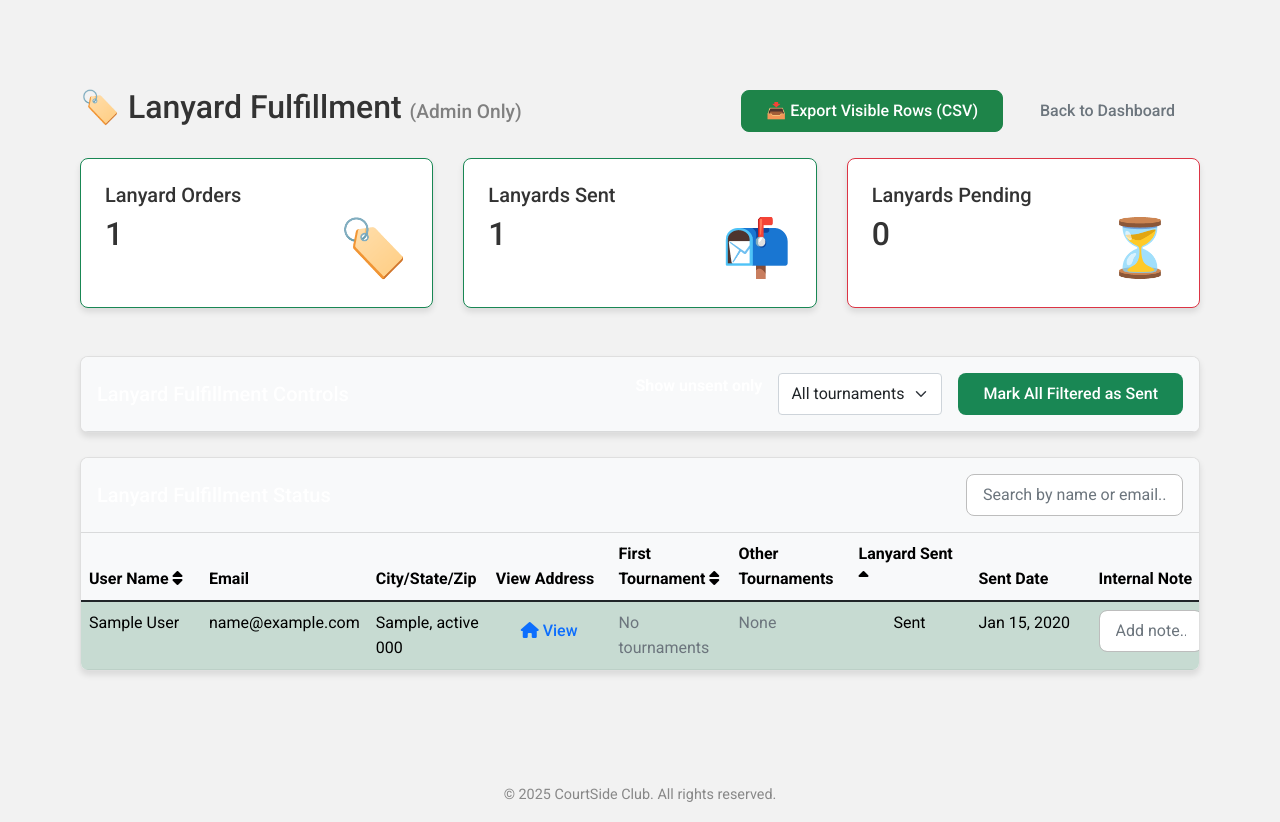
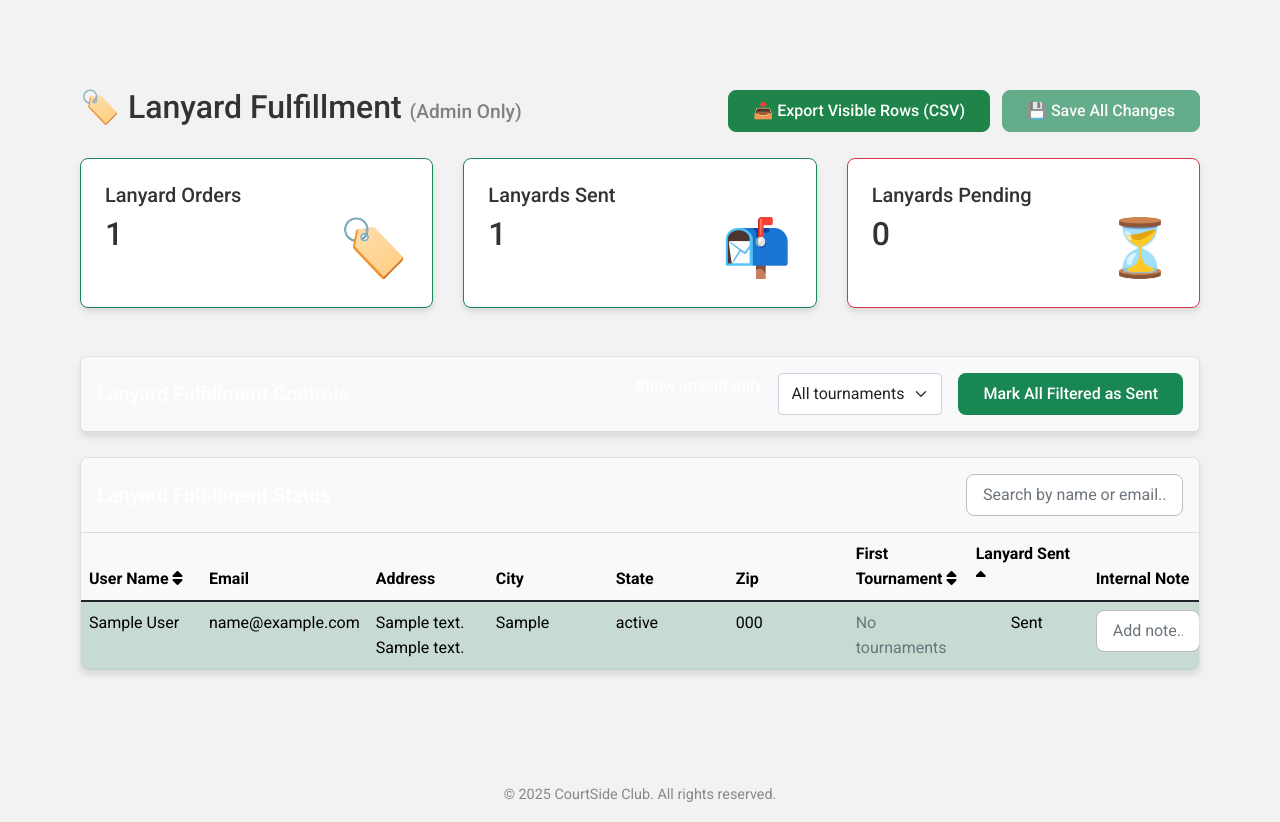
Before and after one commit to rbattleb271982/courtsideclub, a Flask app: page /admin/lanyards in a window 1280 px wide. Shown: the part 71-893 px from the top of the page. Run offline with Flask 3, Linux system fonts and the light colour scheme; a user stored in the database is signed in; tables that the repository leaves empty hold one stand-in row (values such as "Sample post").

Commit message:
Improve the admin page used to fulfill lanyard shipments for tournament attendees
Refactors the /admin/lanyard page: streamlines layout, adds save functionality, and updates User.lanyard_sent status via AJAX.

Replit-Commit-Author: Agent
Replit-Commit-Session-Id: f4bbcaab-9732-429d-9db8-26d2f059e256
Replit-Commit-Screenshot-Url: https://storage.googleapis.com/screenshot-production-us-central1/bafb033d-26a4-47de-b4d6-96666ed788fe/704e461b-b48a-45fe-a6fc-5768bac9d049.jpg

```diff
--- a/templates/admin_lanyard_fulfillment.html
+++ b/templates/admin_lanyard_fulfillment.html
@@ -6,8 +6,8 @@
   <div class="d-flex justify-content-between align-items-center mb-4">
     <h2>🏷️ Lanyard Fulfillment <span style="font-size: 0.6em; color: gray;">(Admin Only)</span></h2>
     <div>
-      <button id="export-csv-btn" class="btn btn-primary">📥 Export Visible Rows (CSV)</button>
-      <a href="{{ url_for('admin.admin_dashboard') }}" class="btn btn-outline-secondary ms-2">Back to Dashboard</a>
+      <button id="export-csv-btn" class="btn btn-primary me-2">📥 Export Visible Rows (CSV)</button>
+      <button id="save-changes-btn" class="btn btn-success" disabled>💾 Save All Changes</button>
     </div>
   </div>
 
@@ -110,12 +110,12 @@
             <tr>
               <th class="sortable" data-sort="name">User Name <i class="fas fa-sort"></i></th>
               <th>Email</th>
-              <th>City/State/Zip</th>
-              <th>View Address</th>
+              <th>Address</th>
+              <th>City</th>
+              <th>State</th>
+              <th>Zip</th>
               <th class="sortable" data-sort="tournament">First Tournament <i class="fas fa-sort"></i></th>
-              <th>Other Tournaments</th>
               <th class="sortable" data-sort="status">Lanyard Sent <i class="fas fa-sort"></i></th>
-              <th>Sent Date</th>
               <th>Internal Note</th>
             </tr>
           </thead>
@@ -133,16 +133,31 @@
               <td>
                 {% if item.has_address %}
                 {% set address = get_shipping_address(item.user.id) %}
-                {{ address.city }}{% if address.state %}, {{ address.state }}{% endif %} {{ address.zip_code }}
+                {{ address.address1 }}{% if address.address2 %} {{ address.address2 }}{% endif %}
                 {% else %}
                 <span class="badge bg-danger">No address</span>
                 {% endif %}
               </td>
               <td>
                 {% if item.has_address %}
-                <button class="btn btn-sm btn-outline-primary view-address-btn" data-user-id="{{ item.user.id }}">
-                  <i class="fas fa-home"></i> View
-                </button>
+                {% set address = get_shipping_address(item.user.id) %}
+                {{ address.city }}
+                {% else %}
+                <span class="text-muted">—</span>
+                {% endif %}
+              </td>
+              <td>
+                {% if item.has_address %}
+                {% set address = get_shipping_address(item.user.id) %}
+                {{ address.state or "—" }}
+                {% else %}
+                <span class="text-muted">—</span>
+                {% endif %}
+              </td>
+              <td>
+                {% if item.has_address %}
+                {% set address = get_shipping_address(item.user.id) %}
+                {{ address.zip_code }}
                 {% else %}
                 <span class="text-muted">—</span>
                 {% endif %}
@@ -154,27 +169,14 @@
                 <span class="text-muted">No tournaments</span>
                 {% endif %}
               </td>
-              <td>
-                {% if other_tournaments.get(item.user.id) %}
-                {{ other_tournaments.get(item.user.id)|safe }}
-                {% else %}
-                <span class="text-muted">None</span>
-                {% endif %}
-              </td>
               <td class="status-cell">
                 <div class="form-check form-switch">
                   <input class="form-check-input lanyard-toggle" type="checkbox" id="lanyard-{{ item.user.id }}"
                          {{ 'checked' if item.user.lanyard_sent else '' }}
-                         data-user-id="{{ item.user.id }}">
+                         data-user-id="{{ item.user.id }}"
+                         data-original-state="{{ 'true' if item.user.lanyard_sent else 'false' }}">
                   <label class="form-check-label" for="lanyard-{{ item.user.id }}">Sent</label>
                 </div>
-              </td>
-              <td class="date-cell">
-                {% if item.user.lanyard_sent and item.user.lanyard_sent_date %}
-                {{ item.user.lanyard_sent_date.strftime('%b %d, %Y') }}
-                {% else %}
-                <span class="text-muted">—</span>
-                {% endif %}
               </td>
               <td>
                 <input type="text" class="form-control form-control-sm internal-note"
@@ -221,7 +223,11 @@
     const markAllSentBtn = document.getElementById('mark-all-sent-btn');
     const exportCsvBtn = document.getElementById('export-csv-btn');
     const filterUrgentBtn = document.getElementById('filter-urgent-btn');
+    const saveChangesBtn = document.getElementById('save-changes-btn');
     const addressModal = new bootstrap.Modal(document.getElementById('addressModal'));
+
+    // Track changes for batch saving
+    const lanyardChanges = new Map(); // userId -> new status
 
     // Function to apply all filters
     function applyFilters() {
@@ -290,45 +296,109 @@
       toggle.addEventListener('change', function() {
         const userId = this.dataset.userId;
         const checked = this.checked;
+        const originalState = this.dataset.originalState === 'true';
         const row = document.querySelector(`tr[data-user-id="${userId}"]`);
-        const dateCell = row.querySelector('.date-cell');
 
-        // Send AJAX request to update status
-        fetch(`/admin/lanyards/update-status/${userId}`, {
+        // Only register a change if the value is different from the original
+        if (checked !== originalState) {
+          lanyardChanges.set(userId, checked);
+          saveChangesBtn.disabled = false; // Enable save button
+        } else {
+          // If toggled back to original state, remove from changes
+          lanyardChanges.delete(userId);
+          saveChangesBtn.disabled = lanyardChanges.size === 0; // Disable if no changes
+        }
+
+        // Update UI immediately (will be confirmed on save)
+        if (checked) {
+          row.classList.add('table-success');
+        } else {
+          row.classList.remove('table-success');
+        }
+
+        // Update row's needs-lanyard attribute for filtering
+        row.dataset.needsLanyard = !checked && row.dataset.tournamentId === (tournamentFilter.value || '');
+      });
+    });
+
+    // Save all changes button
+    saveChangesBtn.addEventListener('click', function() {
+      if (lanyardChanges.size === 0) {
+        return; // Nothing to save
+      }
+
+      // Disable save button during the save operation
+      saveChangesBtn.disabled = true;
+      saveChangesBtn.innerHTML = '<span class="spinner-border spinner-border-sm" role="status" aria-hidden="true"></span> Saving...';
+
+      // Prepare the payload with all changes
+      const payload = Array.from(lanyardChanges).map(([userId, status]) => {
+        return { userId, status };
+      });
+
+      // Send batch update request
+      fetch('/admin/lanyards/batch-update', {
         method: 'POST',
         headers: {
-            'Content-Type': 'application/x-www-form-urlencoded',
+          'Content-Type': 'application/json',
         },
-          body: `status=${checked}`
+        body: JSON.stringify({ updates: payload })
       })
       .then(response => response.json())
       .then(data => {
         if (data.success) {
+          // Update UI to reflect saved state
+          let sentCount = 0;
+
+          // Update all rows that were successfully saved
+          data.results.forEach(result => {
+            if (result.success) {
+              const row = document.querySelector(`tr[data-user-id="${result.userId}"]`);
+              const toggle = row.querySelector('.lanyard-toggle');
+
+              // Update the original state to match the new state
+              toggle.dataset.originalState = result.status;
+
               // Update row styling
-            if (checked) {
+              if (result.status) {
                 row.classList.add('table-success');
-              dateCell.innerHTML = data.date ? data.date.split(' ')[0] : '—';
+                sentCount++;
               } else {
                 row.classList.remove('table-success');
-              dateCell.innerHTML = '<span class="text-muted">—</span>';
               }
-            // Update row's needs-lanyard attribute
-            if (checked) {
-              row.dataset.needsLanyard = 'false';
             }
-            // Reapply filters in case we're filtering on sent status
+          });
+
+          // Show success message
+          if (sentCount > 0) {
+            alert(`${sentCount} lanyards marked as sent!`);
+          } else {
+            alert('All lanyard status updates saved.');
+          }
+
+          // Clear the changes map since all were saved
+          lanyardChanges.clear();
+
+          // Reapply filters
           applyFilters();
+
+          // Update the statistics on the page (would require a page reload to be accurate)
+          // For now, we'll just disable the save button
+          saveChangesBtn.disabled = true;
+          saveChangesBtn.innerHTML = '💾 Save All Changes';
+
         } else {
-            // Revert the checkbox if failed
-            toggle.checked = !checked;
-            alert('Failed to update lanyard status');
+          // Show error message
+          alert('Failed to save some changes. Please try again.');
+          saveChangesBtn.disabled = false;
+          saveChangesBtn.innerHTML = '💾 Save All Changes';
         }
       })
       .catch(error => {
         console.error('Error:', error);
-          toggle.checked = !checked;
-          alert('Error updating lanyard status');
-        });
+        alert('Error saving changes. Please try again.');
+        saveChangesBtn.disabled = false;
+        saveChangesBtn.innerHTML = '💾 Save All Changes';
       });
     });
 
```
Lines whose indentation alone changed are shown as unchanged.
